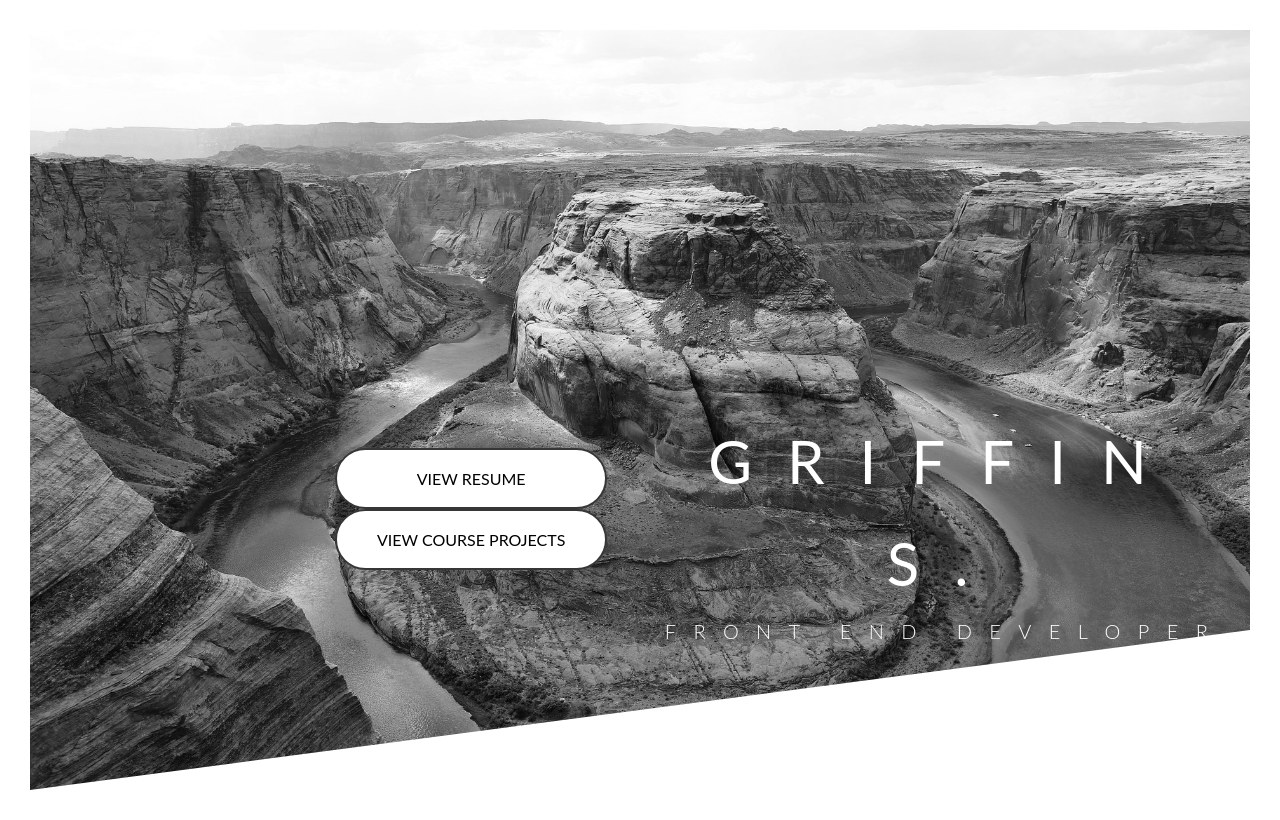
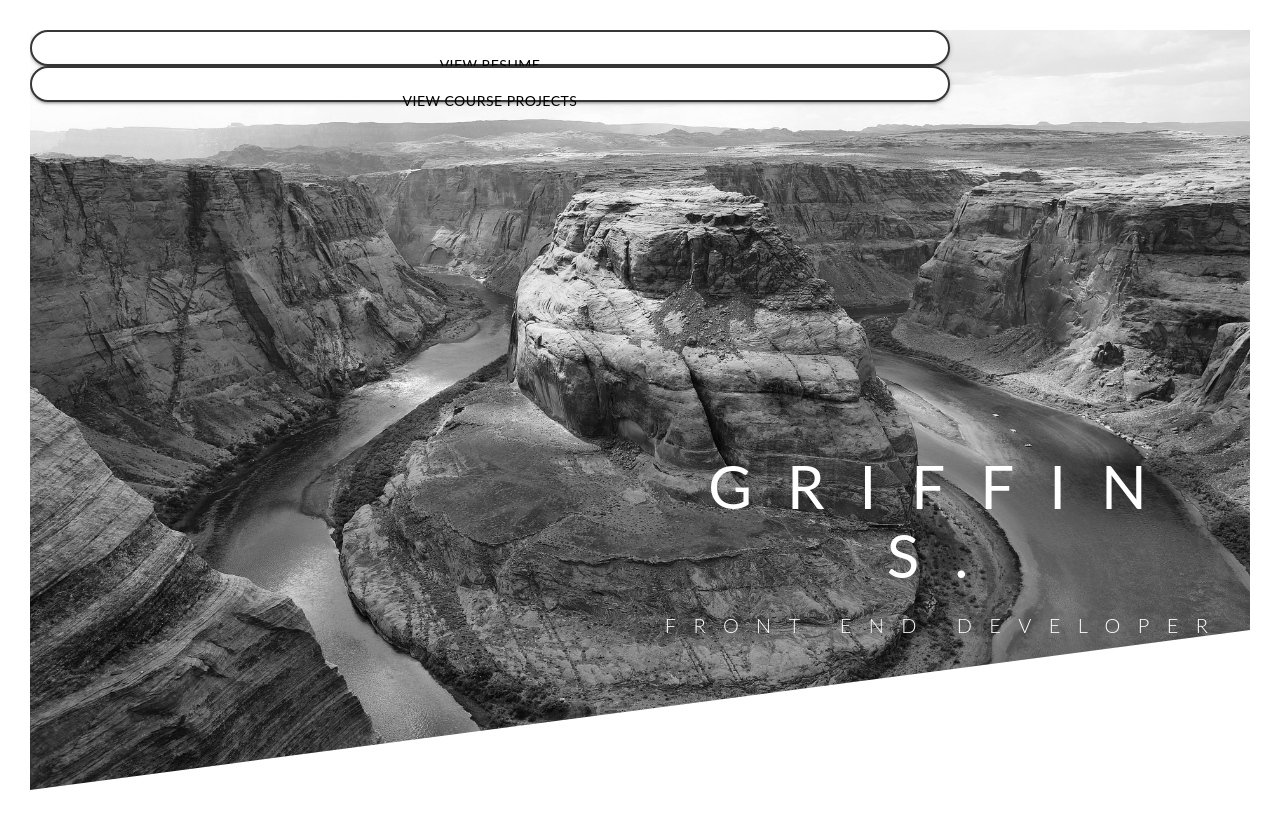
Before and after one commit to griffinstiens/CS4830, a PHP site: page /index.html in a window 1280 px wide. Run offline with PHP 8.4, Linux system fonts and the light colour scheme; some web fonts are replaced.

Commit message:
updating home

```diff
--- a/assets/styles.css
+++ b/assets/styles.css
@@ -67,13 +67,8 @@ body {
   top: 50%;
   left: 50%;
   text-align: center;
-  /* transform: translate(-50%, -50%); /* this centers in middle of page */ }
-
-.button-box {
-  position: absolute;
-  top: 55%;
-  left: 25%;
-  text-align: center; }
+  /* transform: translate(-50%, -50%); /* this centers in middle of page */
+ }
 
 .btn:link,
 .btn:visited {
--- a/index.html
+++ b/index.html
@@ -3,7 +3,7 @@
   <head>
     <meta charset="utf-8">
     <!-- Compiled and minified CSS -->
-    <!-- <link rel="stylesheet" href="https://cdnjs.cloudflare.com/ajax/libs/materialize/1.0.0/css/materialize.min.css"> -->
+    <link rel="stylesheet" href="https://cdnjs.cloudflare.com/ajax/libs/materialize/1.0.0/css/materialize.min.css">
     <!-- Compiled and minified JavaScript -->
     <script src="https://cdnjs.cloudflare.com/ajax/libs/materialize/1.0.0/js/materialize.min.js"></script>
     <link href="https://fonts.googleapis.com/css?family=Lexend+Zetta|Quicksand&display=swap" rel="stylesheet">
@@ -27,10 +27,9 @@
               <span class="heading-primary-sub">Front End Developer</span>
             </h1>
           </div>
-          <div class="button-box">
+
             <a href="#" class="btn btn-white btn-animated">View Resume</a>
             <a href="#" class="btn btn-white btn-animated">View Course Projects</a>
-          </div>
       </header>
 
 
```
